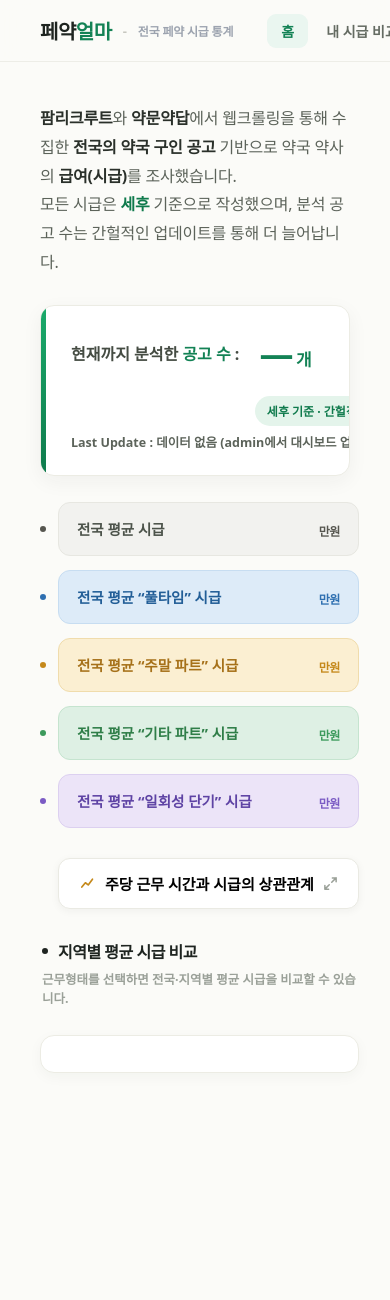
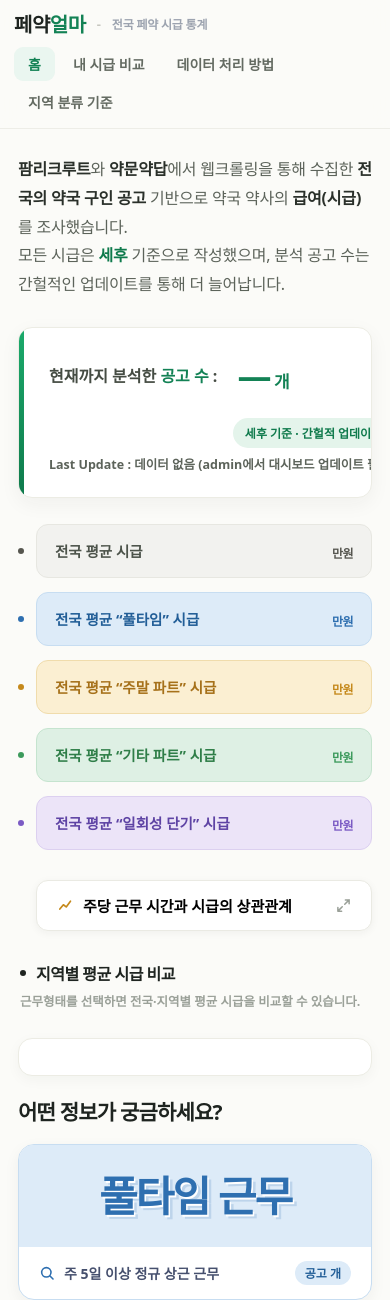
Before and after one commit to ejrwoals/yak-gongo, a Django app: page / in a window 390 px wide; the page is wider, and only the part inside the window is pictured. Shown: the top 1300 px of that part. Run offline with Django 5.2, Linux system fonts and the light colour scheme; data that the repository does not hold is empty; some web fonts are replaced.

Commit message:
add mobile responsive styling to public web pages

```diff
--- /dev/null
+++ b/web/static/web/css/mobile.css
@@ -0,0 +1,68 @@
+/* 페약얼마 공개 웹 — 모바일 반응형 오버라이드.
+ *
+ * 페이지들이 전부 인라인 스타일로 작성돼 있어, 인라인 선언이 일반 스타일시트보다
+ * 우선순위가 높다. 따라서 좁은 화면에서 레이아웃을 바꾸려면 !important 로 덮는다.
+ * 클래스 추가 없이 구조 선택자(main, header, 속성 선택자)만으로 타겟한다.
+ */
+
+@media (max-width: 680px) {
+  /* 가로 스크롤 유발 방지: 넘치는 요소가 있어도 페이지 자체는 안 밀리게 */
+  html, body { overflow-x: hidden; }
+
+  /* 본문 좌우 패딩 축소 — 고정 40~56px 패딩이 폰 폭을 잡아먹어
+     텍스트가 글자 단위로 쪼개지던 문제 해결 */
+  main {
+    padding-left: 18px !important;
+    padding-right: 18px !important;
+    padding-top: 26px !important;
+  }
+
+  /* 카드형 본문(fulltime/weekend/onetime/etc)은 화면 폭에 딱 맞춰 여백 최소화 */
+  main[style*="border-radius:18px"] {
+    margin-left: 10px !important;
+    margin-right: 10px !important;
+  }
+
+  /* 제목+부제가 flex로 묶인 카드 페이지 h1: 좁은 폭에서 부제가 세로로
+     눌리지 않도록 줄바꿈 허용 */
+  main h1 { flex-wrap: wrap !important; }
+
+  /* 2단 그리드(표+차트, 통계 2열, 평일/주말 입력 등)를 세로 1단으로 접기 */
+  main [style*="grid-template-columns"] {
+    grid-template-columns: 1fr !important;
+    gap: 20px !important;
+  }
+
+  /* 근무 스케줄 리스트(display:flex 인 li): 좁은 폭에서 '평일 5일'·'(9시~18시)'가
+     글자 단위로 쪼개지던 문제 해결. 각 조각은 통째로 유지하고, 넘치면 li 단위로 줄바꿈. */
+  main li[style*="display:flex"] {
+    flex-wrap: wrap !important;
+    row-gap: 3px !important;
+  }
+  main li[style*="display:flex"] > * {
+    white-space: nowrap !important;
+  }
+
+  /* sticky 헤더: 좁은 화면에서 [브랜드 + 프로필]은 첫 줄에 유지하고, nav 링크만
+     아래 줄로 내린다. 브랜드+nav를 감싼 그룹을 display:contents로 풀어
+     브랜드/nav/프로필을 같은 flex 레벨로 올린 뒤, nav만 전체폭 새 줄로 배치. */
+  header {
+    height: auto !important;
+  }
+  header > div {
+    padding: 9px 14px !important;
+    flex-wrap: wrap !important;
+    align-items: center !important;
+    row-gap: 9px !important;
+    column-gap: 10px !important;
+  }
+  header > div > div:first-child {   /* 브랜드+nav 래퍼 해제 */
+    display: contents !important;
+  }
+  header nav {
+    order: 3 !important;             /* 브랜드·프로필 뒤로 */
+    flex: 1 0 100% !important;       /* 항상 전체폭 새 줄 */
+    flex-wrap: wrap !important;
+    gap: 4px !important;
+  }
+}
--- a/web/templates/web/compare.html
+++ b/web/templates/web/compare.html
@@ -6,6 +6,7 @@
 <title>내 시급 비교 — 페약얼마</title>
 <link rel="preconnect" href="https://cdn.jsdelivr.net" />
 <link rel="stylesheet" href="https://cdn.jsdelivr.net/gh/orioncactus/pretendard@v1.3.9/dist/web/variable/pretendardvariable.min.css" />
+<link rel="stylesheet" href="{% static 'web/css/mobile.css' %}" />
 <style>
   * { box-sizing: border-box; -webkit-font-smoothing: antialiased; }
   body { margin: 0; }
--- a/web/templates/web/compare_result.html
+++ b/web/templates/web/compare_result.html
@@ -6,6 +6,7 @@
 <title>내 시급 비교 결과 — 페약얼마</title>
 <link rel="preconnect" href="https://cdn.jsdelivr.net" />
 <link rel="stylesheet" href="https://cdn.jsdelivr.net/gh/orioncactus/pretendard@v1.3.9/dist/web/variable/pretendardvariable.min.css" />
+<link rel="stylesheet" href="{% static 'web/css/mobile.css' %}" />
 <style>
   * { box-sizing: border-box; -webkit-font-smoothing: antialiased; }
   body { margin: 0; }
--- a/web/templates/web/etc.html
+++ b/web/templates/web/etc.html
@@ -6,6 +6,7 @@
 <title>기타 파트 근무 — 페약얼마</title>
 <link rel="preconnect" href="https://cdn.jsdelivr.net" />
 <link rel="stylesheet" href="https://cdn.jsdelivr.net/gh/orioncactus/pretendard@v1.3.9/dist/web/variable/pretendardvariable.min.css" />
+<link rel="stylesheet" href="{% static 'web/css/mobile.css' %}" />
 <style>
   * { box-sizing: border-box; -webkit-font-smoothing: antialiased; }
   body { margin: 0; }
--- a/web/templates/web/fulltime.html
+++ b/web/templates/web/fulltime.html
@@ -6,6 +6,7 @@
 <title>풀타임 근무 — 페약얼마</title>
 <link rel="preconnect" href="https://cdn.jsdelivr.net" />
 <link rel="stylesheet" href="https://cdn.jsdelivr.net/gh/orioncactus/pretendard@v1.3.9/dist/web/variable/pretendardvariable.min.css" />
+<link rel="stylesheet" href="{% static 'web/css/mobile.css' %}" />
 <style>
   * { box-sizing: border-box; -webkit-font-smoothing: antialiased; }
   body { margin: 0; }
--- a/web/templates/web/home.html
+++ b/web/templates/web/home.html
@@ -6,6 +6,7 @@
 <title>페약얼마</title>
 <link rel="preconnect" href="https://cdn.jsdelivr.net" />
 <link rel="stylesheet" href="https://cdn.jsdelivr.net/gh/orioncactus/pretendard@v1.3.9/dist/web/variable/pretendardvariable.min.css" />
+<link rel="stylesheet" href="{% static 'web/css/mobile.css' %}" />
 <style>
   * { box-sizing: border-box; -webkit-font-smoothing: antialiased; }
   body { margin: 0; }
--- a/web/templates/web/method.html
+++ b/web/templates/web/method.html
@@ -6,6 +6,7 @@
 <title>데이터 처리 방법 — 페약얼마</title>
 <link rel="preconnect" href="https://cdn.jsdelivr.net" />
 <link rel="stylesheet" href="https://cdn.jsdelivr.net/gh/orioncactus/pretendard@v1.3.9/dist/web/variable/pretendardvariable.min.css" />
+<link rel="stylesheet" href="{% static 'web/css/mobile.css' %}" />
 <style>
   * { box-sizing: border-box; -webkit-font-smoothing: antialiased; }
   body { margin: 0; }
--- a/web/templates/web/onetime.html
+++ b/web/templates/web/onetime.html
@@ -6,6 +6,7 @@
 <title>일회성 단기 근무 — 페약얼마</title>
 <link rel="preconnect" href="https://cdn.jsdelivr.net" />
 <link rel="stylesheet" href="https://cdn.jsdelivr.net/gh/orioncactus/pretendard@v1.3.9/dist/web/variable/pretendardvariable.min.css" />
+<link rel="stylesheet" href="{% static 'web/css/mobile.css' %}" />
 <style>
   * { box-sizing: border-box; -webkit-font-smoothing: antialiased; }
   body { margin: 0; }
--- a/web/templates/web/weekend.html
+++ b/web/templates/web/weekend.html
@@ -6,6 +6,7 @@
 <title>주말 파트 근무 — 페약얼마</title>
 <link rel="preconnect" href="https://cdn.jsdelivr.net" />
 <link rel="stylesheet" href="https://cdn.jsdelivr.net/gh/orioncactus/pretendard@v1.3.9/dist/web/variable/pretendardvariable.min.css" />
+<link rel="stylesheet" href="{% static 'web/css/mobile.css' %}" />
 <style>
   * { box-sizing: border-box; -webkit-font-smoothing: antialiased; }
   body { margin: 0; }
```
Also changed, not shown: README.md.
